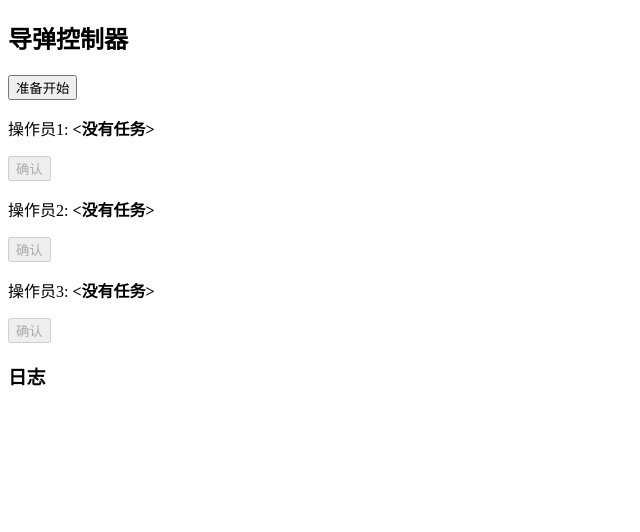
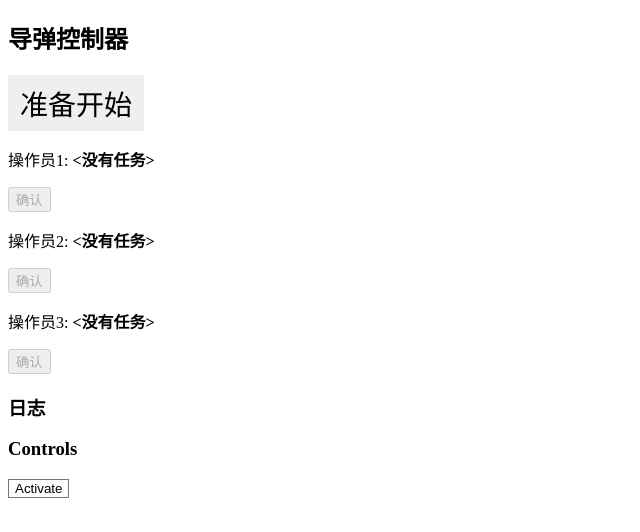
Before and after one commit to catcatpro/Angularlearning, an Angular app in the folder component-interaction/: page /mission-control in a window 1280 px wide. Shown: the top 532 px of the page, without its empty margins (0-640 px from the left). Built offline with nearby package versions, Linux system fonts and the light colour scheme.

Commit message:
将样式内联到模板中

```diff
--- a/component-interaction/src/app/app.component.html
+++ b/component-interaction/src/app/app.component.html
@@ -1,6 +1,18 @@
+<!--
+ * @Author: catcatproer
+ * @Date: 2023-01-11 10:02:41
+ * @LastEditors: catcatproer
+ * @LastEditTime: 2023-01-28 11:16:56
+ * @FilePath: \component-interaction\src\app\app.component.html
+ * @Description:
+ *
+ * Copyright (c) 2023 by catcatproer, All Rights Reserved.
+-->
 <!-- <app-user-parent></app-user-parent> -->
 <!-- <app-name-parent></app-name-parent> -->
 
 <!-- <app-version-parent></app-version-parent> -->
 
 <router-outlet></router-outlet>
+
+<app-user-controls></app-user-controls>
--- a/component-interaction/src/app/app.module.ts
+++ b/component-interaction/src/app/app.module.ts
@@ -2,7 +2,7 @@
  * @Author: catcatproer
  * @Date: 2023-01-11 10:02:41
  * @LastEditors: catcatproer
- * @LastEditTime: 2023-01-23 13:30:49
+ * @LastEditTime: 2023-01-28 11:15:05
  * @FilePath: \component-interaction\src\app\app.module.ts
  * @Description:
  *
@@ -25,6 +25,7 @@ import { CountdownViewChildParentComponent } from './countdown-parent.compoent';
 import { CountdownTimerComponent } from './countdown-timer.component';
 import { AstronautComponent } from './astronaut.component';
 import { MissionControlComponent } from './missioncontrol.component';
+import { UserControlsComponent } from './user-controls.component';
 @NgModule({
   declarations: [
     AppComponent,
@@ -39,7 +40,8 @@ import { MissionControlComponent } from './missioncontrol.component';
     CountdownViewChildParentComponent,
     CountdownTimerComponent,
     MissionControlComponent,
-    AstronautComponent
+    AstronautComponent,
+    UserControlsComponent
   ],
   imports: [
     BrowserModule,
--- a/component-interaction/src/app/missioncontrol.component.ts
+++ b/component-interaction/src/app/missioncontrol.component.ts
@@ -1,3 +1,13 @@
+/*
+ * @Author: catcatproer
+ * @Date: 2023-01-23 11:53:22
+ * @LastEditors: catcatproer
+ * @LastEditTime: 2023-01-28 10:41:10
+ * @FilePath: \component-interaction\src\app\missioncontrol.component.ts
+ * @Description:
+ *
+ * Copyright (c) 2023 by catcatproer, All Rights Reserved.
+ */
 import { Component } from "@angular/core";
 import { MissionService } from "./mission.service";
 import { ThisReceiver } from "@angular/compiler";
@@ -13,6 +23,7 @@ import { ThisReceiver } from "@angular/compiler";
             <li *ngFor="let event of history">{{event}}</li>
         </ul>
     `,
+    styles: ['button{ font-size: 28px;padding: 8px 12px; border:0; }'],
     providers: [MissionService]
 })
 
--- /dev/null
+++ b/component-interaction/src/app/user-controls.component.ts
@@ -0,0 +1,29 @@
+/*
+ * @Author: catcatproer
+ * @Date: 2023-01-28 11:09:24
+ * @LastEditors: catcatproer
+ * @LastEditTime: 2023-01-28 11:15:37
+ * @FilePath: \component-interaction\src\app\user-controls.component.ts
+ * @Description:
+ *
+ * Copyright (c) 2023 by catcatproer, All Rights Reserved.
+ */
+import { Component } from "@angular/core";
+
+@Component({
+    selector: "app-user-controls",
+    template: `
+        <style>
+            button{
+                background-color: white;
+                border: 1px solid #777;
+            }
+        </style>
+        <h3>Controls</h3>
+        <button>Activate</button>
+    `
+})
+
+export class UserControlsComponent{
+
+}
```
